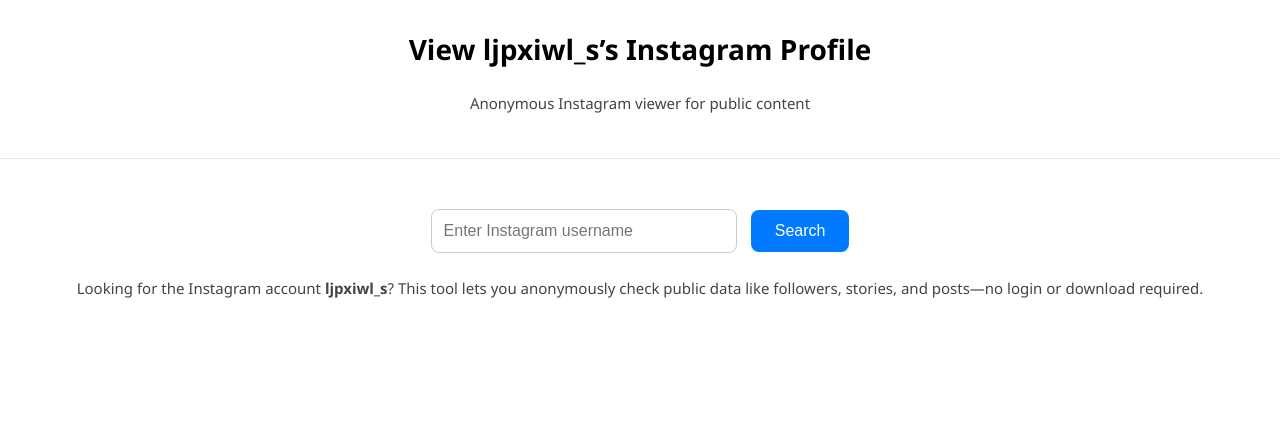
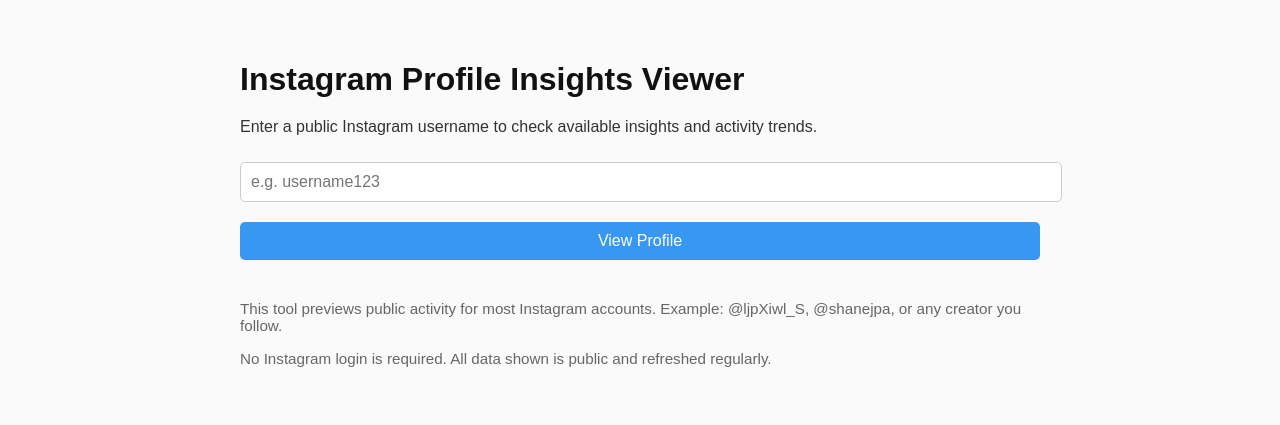
Before and after one commit to IG-Profileviewer/IG-Profileviewer.github.io, a plain HTML site: page index.html in a window 1280 px wide. Drawn offline with Linux system fonts and the light colour scheme.

Commit message:
Update index.html

```diff
--- a/index.html
+++ b/index.html
@@ -3,74 +3,57 @@
 <head>
   <meta charset="UTF-8" />
   <meta name="viewport" content="width=device-width, initial-scale=1.0" />
-  <meta name="google-site-verification" content="aglPUvPqSX6abj_3z8PwaqI_6aZSdDAlM5bIQawyuiE" />
-  <title>ljpxiwl_s Instagram Viewer - Anonymous Profile Lookup</title>
-  <meta name="description" content="Use this free Instagram profile viewer to anonymously view public content for ljpxiwl_s. No login required. Works for any public Instagram account.">
-  <meta name="keywords" content="ljpxiwl_s Instagram viewer, Instagram profile viewer, view public Instagram, anonymous Instagram viewer">
-  <meta name="robots" content="index, follow">
-  <script async defer data-domain="ig-profileviewer.github.io" src="https://plausible.io/js/script.js"></script>
+  <title>@ljpXiwl_S Instagram Viewer | Profile Search Tool</title>
+  <meta name="description" content="Search and preview Instagram activity for @ljpXiwl_S. Track changes, view data, and analyze public profile insights. No login required.">
+  <link rel="stylesheet" href="styles.css" />
+  <script defer data-domain="ig-profileviewer.github.io" src="https://plausible.io/js/script.js"></script>
   <style>
     body {
-      font-family: 'Segoe UI', Tahoma, Geneva, Verdana, sans-serif;
-      background-color: #fff;
-      margin: 0;
-      padding: 0;
-      text-align: center;
-      color: #222;
-    }
-    header {
-      background-color: #fff;
-      padding: 30px 20px;
-      border-bottom: 1px solid #e6e6e6;
+      font-family: Arial, sans-serif;
+      background-color: #fafafa;
+      color: #333;
+      padding: 40px;
+      max-width: 800px;
+      margin: auto;
     }
     h1 {
-      margin: 0;
-      font-size: 28px;
-      color: #000;
+      font-size: 2em;
+      margin-bottom: 20px;
+      color: #111;
     }
-    form {
-      margin-top: 50px;
-    }
-    input[type="text"] {
-      padding: 12px;
-      width: 280px;
-      font-size: 16px;
+    input, button {
+      font-size: 1em;
+      padding: 10px;
+      width: 100%;
+      margin: 10px 0;
+      border-radius: 5px;
       border: 1px solid #ccc;
-      border-radius: 8px;
-      outline: none;
     }
     button {
-      padding: 12px 24px;
-      font-size: 16px;
-      color: #fff;
-      background-color: #007aff;
+      background-color: #3897f0;
+      color: white;
       border: none;
-      border-radius: 8px;
-      margin-left: 10px;
       cursor: pointer;
-      transition: background-color 0.2s ease;
     }
     button:hover {
-      background-color: #005fce;
+      background-color: #2874c5;
     }
-    p {
-      font-size: 15px;
-      margin-top: 25px;
-      color: #444;
+    .info {
+      font-size: 0.95em;
+      margin-top: 30px;
+      color: #666;
     }
   </style>
 </head>
 <body>
-  <header>
-    <h1>View ljpxiwl_s’s Instagram Profile</h1>
-    <p>Anonymous Instagram viewer for public content</p>
-  </header>
-  <main>
-    <form onsubmit="event.preventDefault(); alert('Searching… Please wait.');">
-      <input type="text" placeholder="Enter Instagram username" required />
-      <button type="submit">Search</button>
-    </form>
-    <p>Looking for the Instagram account <strong>ljpxiwl_s</strong>? This tool lets you anonymously check public data like followers, stories, and posts—no login or download required.</p>
-  </main>
+  <h1>Instagram Profile Insights Viewer</h1>
+  <p>Enter a public Instagram username to check available insights and activity trends.</p>
+  <input type="text" placeholder="e.g. username123" />
+  <button>View Profile</button>
+
+  <div class="info">
+    <p>This tool previews public activity for most Instagram accounts. Example: @ljpXiwl_S, @shanejpa, or any creator you follow.</p>
+    <p>No Instagram login is required. All data shown is public and refreshed regularly.</p>
+  </div>
 </body>
 </html>
```
